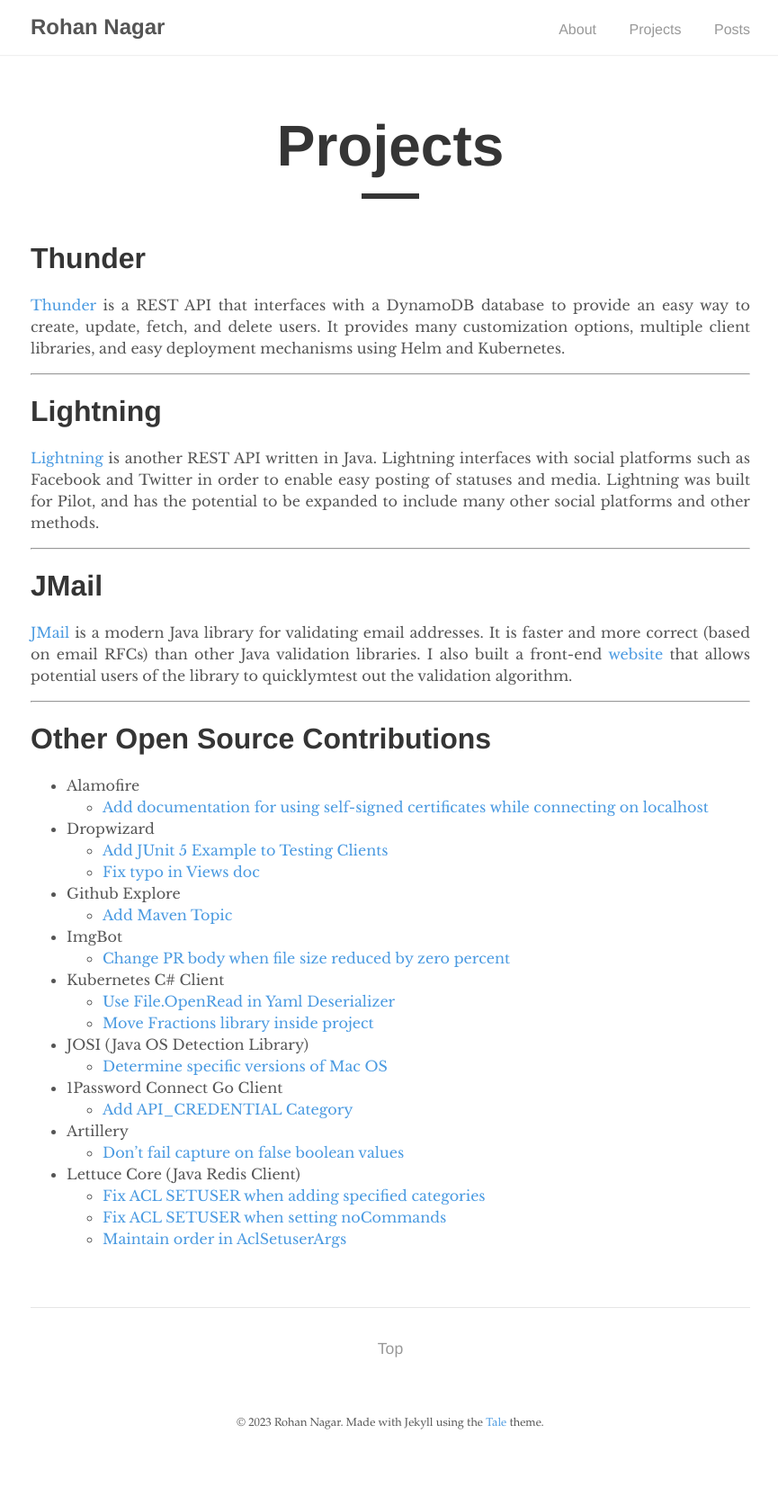
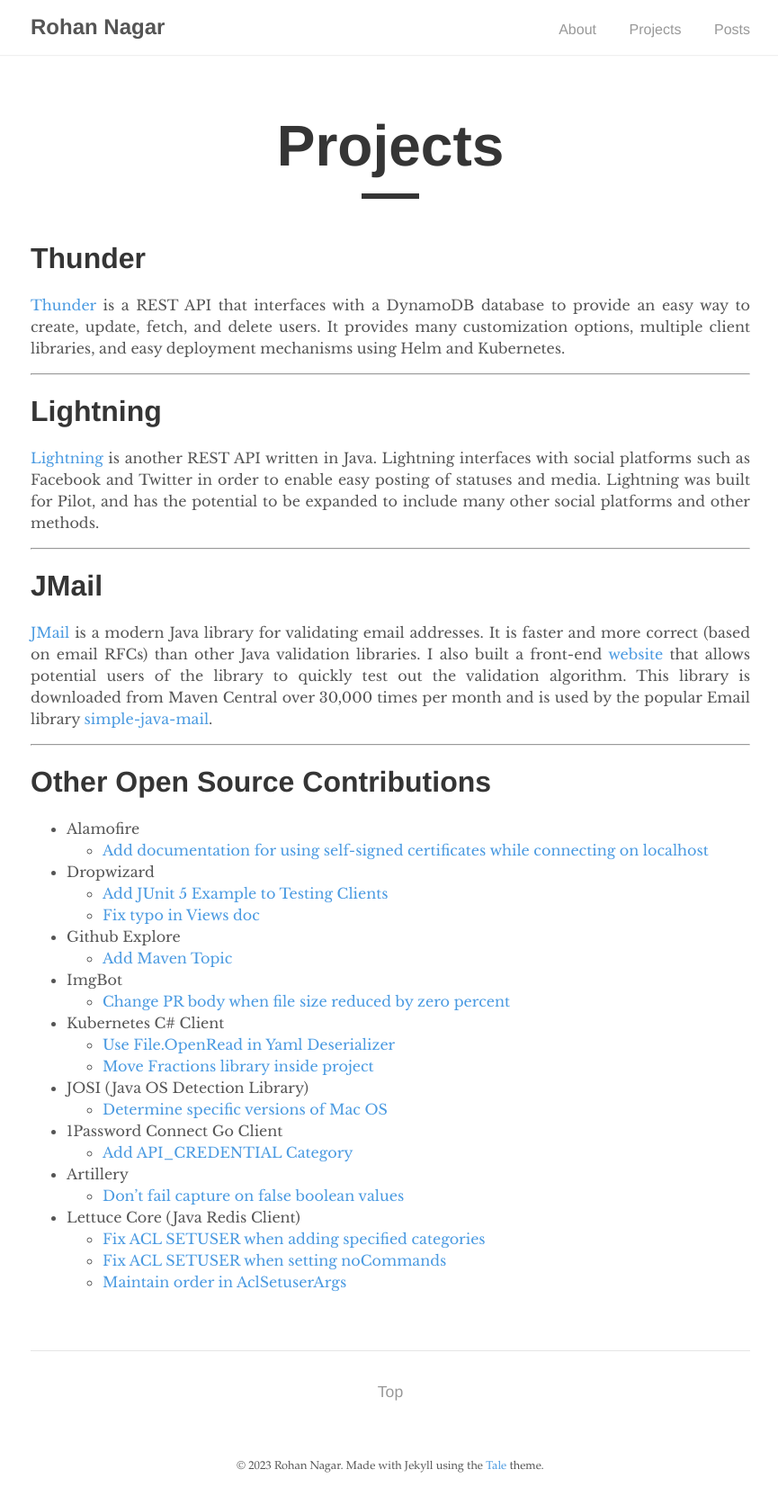
Before and after one commit to RohanNagar/RohanNagar.github.io, a Jekyll site: the page built from pages/projects.md, in a window 1280 px wide. Shown: the whole page at 90% size, without its empty margins (206-1071 px from the left). Built offline with Jekyll 4.4.1, drawn with Linux system fonts in a browser that asks for light colours; before the commit the page ends 1625 px from its top, so only the background shows below that.

Commit message:
Update JMail project description

```diff
--- a/pages/projects.md
+++ b/pages/projects.md
@@ -26,7 +26,9 @@
 
 [JMail](https://www.github.com/RohanNagar/jmail) is a modern Java library for validating email addresses. It is faster and more
 correct (based on email RFCs) than other Java validation libraries. I also built a front-end [website](https://www.rohannagar.com/jmail)
-that allows potential users of the library to quicklymtest out the validation algorithm.
+that allows potential users of the library to quickly test out the validation algorithm.
+This library is downloaded from Maven Central over 30,000 times per month
+and is used by the popular Email library [simple-java-mail](https://www.simplejavamail.org).
 
 <hr>
 
```
